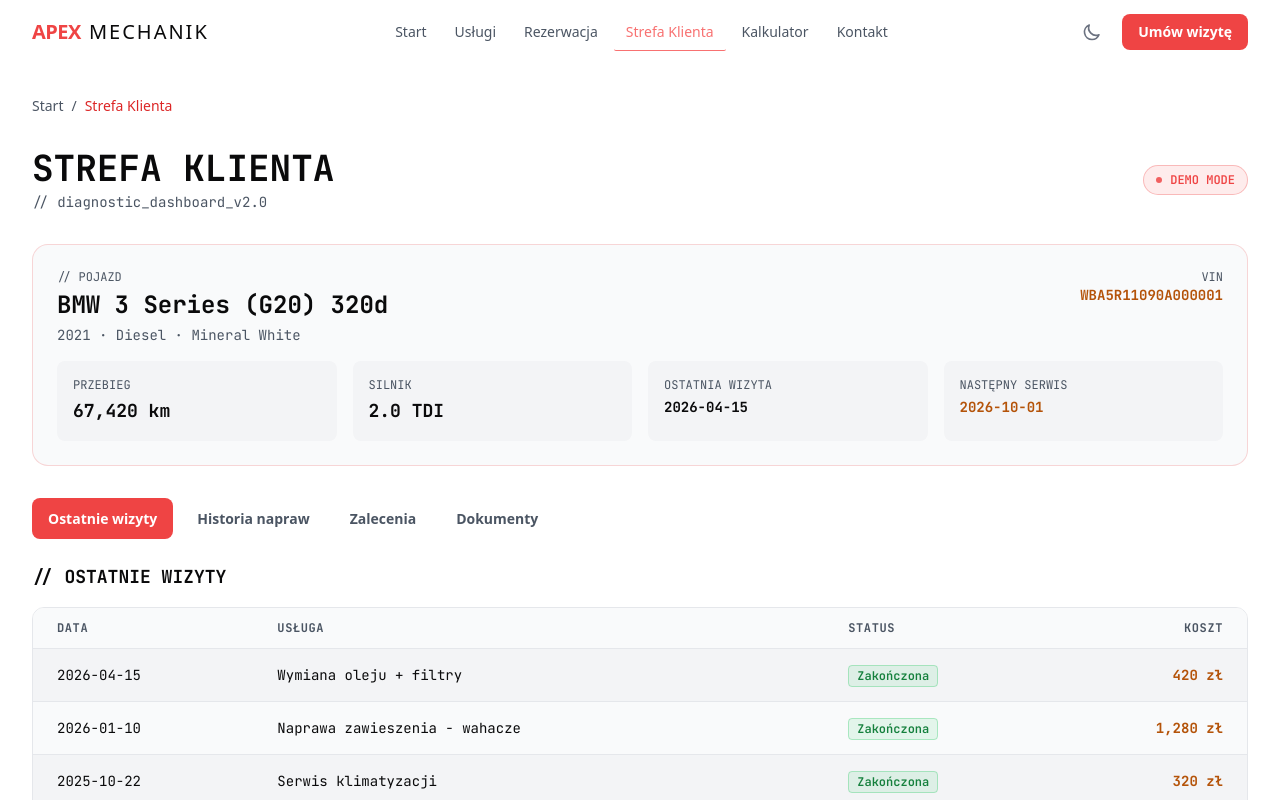
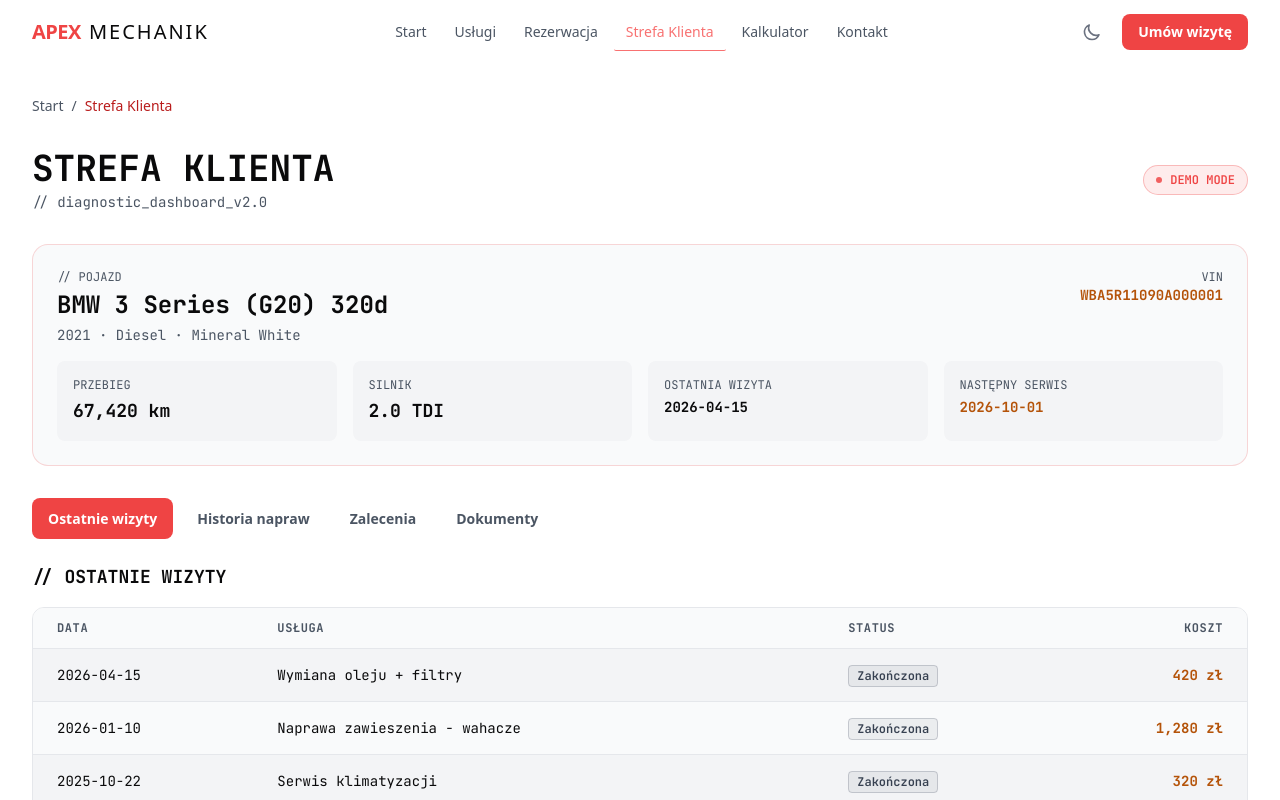
Before and after one commit to konradxmalinowski/demo-mechanik, an Angular app: page /strefa-klienta in a window 1280 px wide. Shown: the top 800 px of the page. Built offline with nearby package versions, Linux system fonts and the light colour scheme.

Commit message:
fix: align customer zone badge and breadcrumb colors with brand palette
Replace off-brand blue/green badge colors in STREFA KLIENTA with neutral
tones matching mechanik-noir/red/yellow, and unify breadcrumb red with
the established mechanik-red variant. Visual style unchanged, colors only.

```diff
--- a/package.json
+++ b/package.json
@@ -1,6 +1,6 @@
 {
   "name": "demo-mechanik",
-  "version": "0.1.0",
+  "version": "0.1.1",
   "engines": {
     "node": ">=20"
   },
--- /dev/null
+++ b/plans/2026-07-28-customer-zone-color-toning.md
@@ -0,0 +1,55 @@
+# Stonowanie kolorów - STREFA KLIENTA (demo-mechanik)
+
+## Problem
+
+`src/app/features/customer-zone/customer-zone.component.ts` ("STREFA KLIENTA") ma ostry,
+"terminalowy" charakter (mono font, uppercase, `font-black`) co jest świadomym motywem
+"diagnostic_dashboard" tej sekcji - to zostaje bez zmian. Problem zgłoszony przez użytkownika
+dotyczy kolorów: odznaki statusów mieszają przypadkowe, niepowiązane z marką kolory - surowy
+`red-600` (zamiast `mechanik-red`), oraz zupełnie obce marce `green-500`/`green-700`/`green-400`
+(linia 156, odznaka "zakończone") i niebieski `rgba(59,130,246,...)` (`badge-informacyjne` w
+bloku `styles`, linie 41-42) - żaden z tych dwóch (zielony, niebieski) nie występuje nigdzie indziej
+w palecie `mechanik-noir/red/yellow/light/surface`. Efekt: sekcja wygląda ostrzej i bardziej
+chaotycznie kolorystycznie niż reszta aplikacji.
+
+## Kryteria akceptacji
+
+- Odznaka "zakończone" (linia 156, `bg-green-500/10 text-green-700 dark:text-green-400
+  border-green-500/30`) zamieniona na kolor spójny z paletą marki (np. `mechanik-yellow` na
+  "zalecane/ostrzeżenie" już istnieje - dla "zakończone/ok" dobrać stonowany wariant `mechanik-red`
+  o niskiej intensywności albo neutralny szary, tak żeby nie dokładać czwartego, niepowiązanego
+  koloru - do ustalenia przez agenta z uzasadnieniem w raporcie).
+- `badge-informacyjne` (niebieski, linie 41-42 w bloku `styles`) zamieniony na kolor z palety marki
+  zamiast `rgba(59,130,246,...)`.
+- Surowy `text-red-600 dark:text-red-400` (breadcrumb, nagłówki sekcji) ujednolicony do istniejącego
+  tokenu `mechanik-red` (#EF4444) tam, gdzie sensownie zastępuje obecne użycie, bez zmiany
+  ogólnego charakteru "czerwono-żółto-czarnej" identyfikacji marki.
+- Ogólne wrażenie "ostrości" sekcji złagodzone przez redukcję liczby odrębnych, przypadkowych barw
+  (green/blue) do palety `mechanik-*` - bez usuwania samego stylu mono/uppercase/terminal, który jest
+  zamierzonym motywem tej sekcji.
+- Brak regresji kontrastu WCAG AA w obu trybach.
+
+## Zakres i skala
+
+Jedna aplikacja, jeden agent (frontend-agent), jeden plik. Część szerszego zadania spójności
+brandingu dla 4 niezależnych demo (fryzjer, hydraulik, restauracja, mechanik) - każde osobne repo
+git, agent działa równolegle względem pozostałych trzech, rozłączne zbiory plików.
+
+## Warstwy dotknięte
+
+Wyłącznie frontend (Angular + Tailwind + inline component styles). Brak zmian backend/DB/auth/API.
+
+## Plik do zmiany (owned by frontend-agent)
+
+- `src/app/features/customer-zone/customer-zone.component.ts` - blok `styles` (linie ok. 37-42:
+  `badge-pilne`, `badge-zalecane`, `badge-informacyjne`) i template (linie ok. 61, 156) jak opisano
+  wyżej.
+
+## Edge case'y
+
+- Trzy typy odznak (`pilne`/`zalecane`/`informacyjne`) muszą pozostać wizualnie i semantycznie
+  rozróżnialne od siebie nawzajem nawet po ograniczeniu do palety marki (np. różne odcienie/
+  intensywność `mechanik-red` i `mechanik-yellow`, plus neutralny szary dla czysto informacyjnych) -
+  nie zlewać ich w jeden kolor.
+- Sprawdzić tryb ciemny (`:host-context(.dark)` warianty tych samych klas) - muszą być zmienione
+  spójnie z wariantem jasnym.
--- a/src/app/features/customer-zone/customer-zone.component.ts
+++ b/src/app/features/customer-zone/customer-zone.component.ts
@@ -38,8 +38,8 @@
     :host-context(.dark) .badge-pilne { background: rgb(var(--apex-accent-rgb) / .2); color: #f87171; border: 1px solid rgb(var(--apex-accent-rgb) / .3); }
     .badge-zalecane { background: rgba(250,204,21,.15); color: #92400E; border: 1px solid rgba(250,204,21,.4); }
     :host-context(.dark) .badge-zalecane { background: rgba(250,204,21,.1); color: #FACC15; border: 1px solid rgba(250,204,21,.3); }
-    .badge-informacyjne { background: rgba(59,130,246,.1); color: #1D4ED8; border: 1px solid rgba(59,130,246,.3); }
-    :host-context(.dark) .badge-informacyjne { background: rgba(59,130,246,.1); color: #60a5fa; border: 1px solid rgba(59,130,246,.3); }
+    .badge-informacyjne { background: rgba(10,10,11,.06); color: #4B5563; border: 1px solid rgba(10,10,11,.2); }
+    :host-context(.dark) .badge-informacyjne { background: rgba(255,255,255,.08); color: #9CA3AF; border: 1px solid rgba(255,255,255,.2); }
     .tab-btn { padding: .625rem 1rem; border-radius: .5rem; font-size: .875rem; font-weight: 600; transition: all .2s; cursor: pointer; border: none; }
     .tab-btn.active { background: var(--apex-accent); color: #fff; }
     .tab-btn.inactive { background: transparent; color: #4B5563; }
@@ -58,7 +58,7 @@
           <ol class="flex items-center gap-2">
             <li><a routerLink="/" class="hover:text-mechanik-noir dark:hover:text-white transition-colors">Start</a></li>
             <li>/</li>
-            <li class="text-red-600 dark:text-red-400" aria-current="page">Strefa Klienta</li>
+            <li class="text-[#B91C1C] dark:text-mechanik-red" aria-current="page">Strefa Klienta</li>
           </ol>
         </nav>
 
@@ -153,7 +153,7 @@
                         <td class="px-6 py-4 text-sm">{{ visit.date }}</td>
                         <td class="px-6 py-4">{{ visit.service }}</td>
                         <td class="px-6 py-4">
-                          <span class="px-2 py-0.5 rounded text-xs font-semibold bg-green-500/10 text-green-700 dark:text-green-400 border border-green-500/30">
+                          <span class="px-2 py-0.5 rounded text-xs font-semibold bg-gray-500/10 text-gray-700 dark:text-gray-400 border border-gray-500/30">
                             {{ visit.status }}
                           </span>
                         </td>
```
Also changed, not shown: 1 other file (tests, documents, lock files or other folders).
